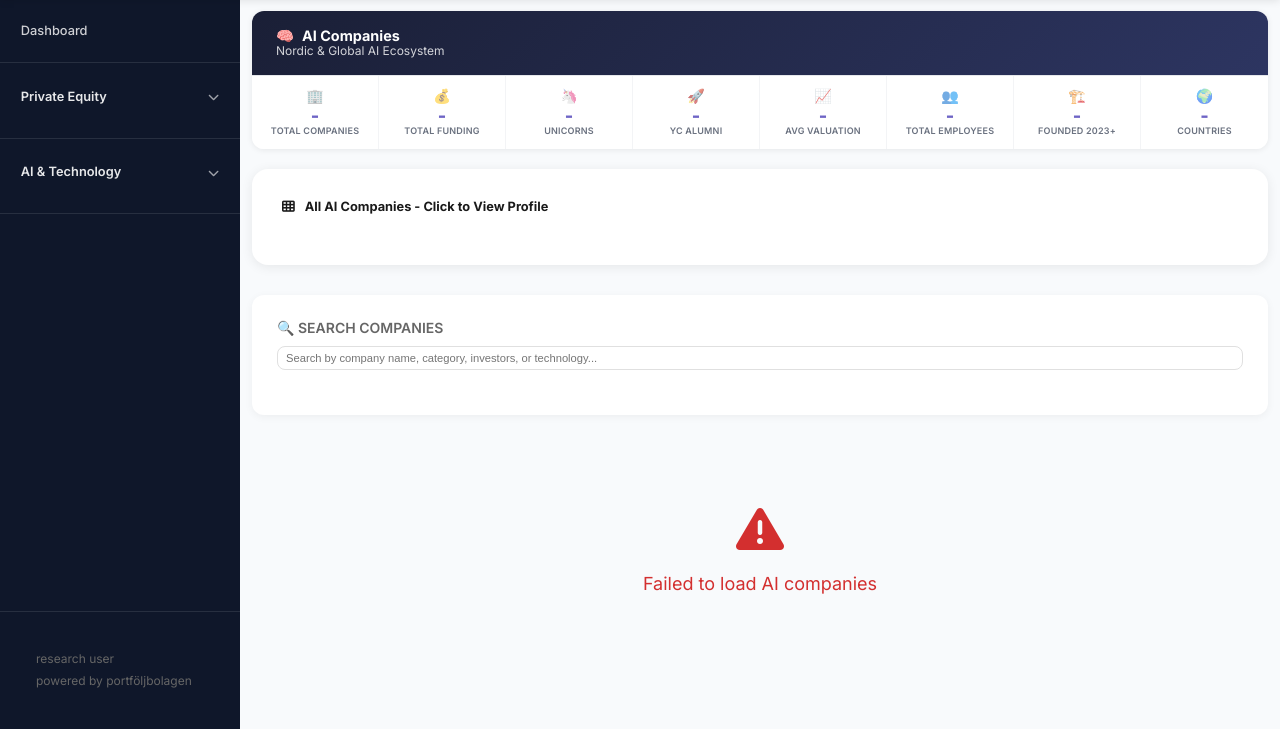
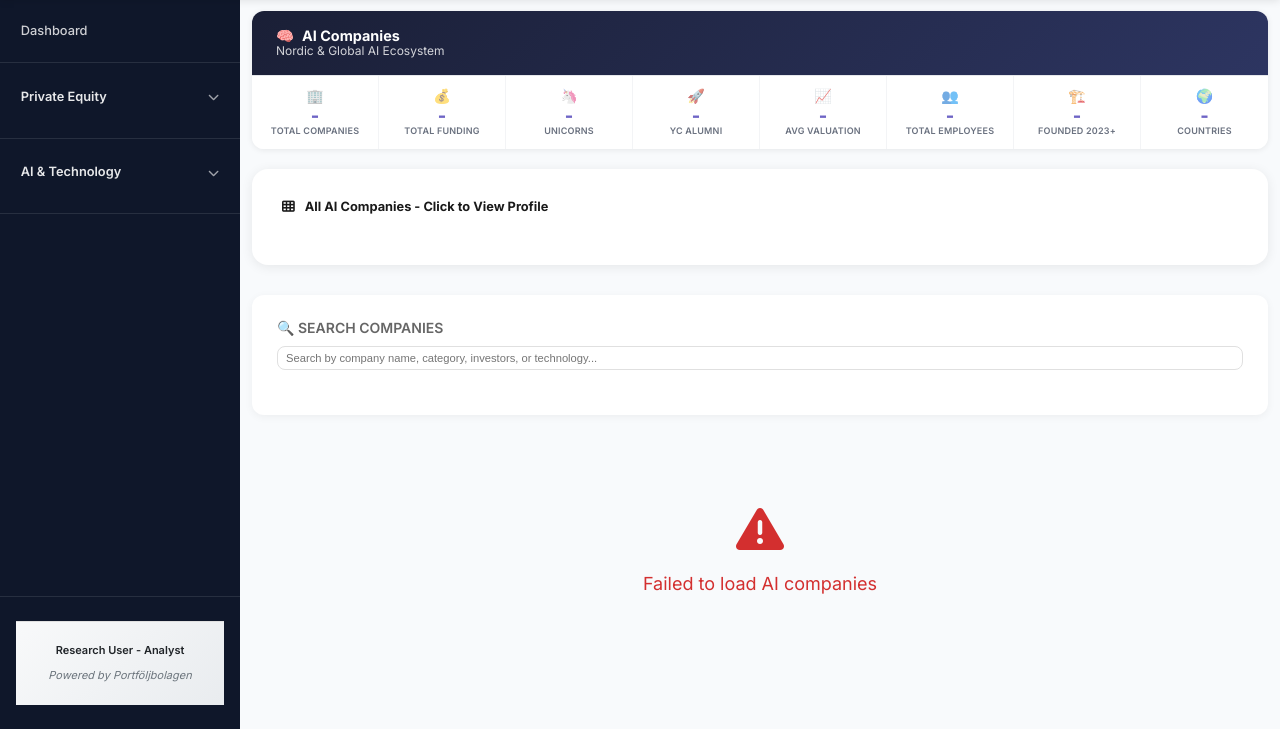
Before and after one commit to EdoardoHahnel/Portfolio-website, a Flask app: page /ai-companies in a window 1280 px wide. Shown: the part 71-800 px from the top of the page. Run offline with Flask 3, Linux system fonts and the light colour scheme; some libraries are stand-ins or nearby versions.

Commit message:
Improve sidebar footer layout with better styling and updated text

```diff
--- a/templates/base.html
+++ b/templates/base.html
@@ -117,9 +117,15 @@
         </div>
 
         <div class="sidebar-footer">
-            <div style="padding: 15px 20px; color: #666; font-size: 12px; line-height: 1.4;">
-                <div style="margin-bottom: 5px;">research user</div>
-                <div>powered by portföljbolagen</div>
+            <div style="padding: 20px; border-top: 1px solid #e0e0e0; background: linear-gradient(135deg, #f8f9fa 0%, #e9ecef 100%);">
+                <div style="text-align: center; color: #495057; font-size: 11px; line-height: 1.6;">
+                    <div style="font-weight: 600; margin-bottom: 8px; color: #212529;">
+                        Research User - Analyst
+                    </div>
+                    <div style="color: #6c757d; font-style: italic;">
+                        Powered by Portföljbolagen
+                    </div>
+                </div>
             </div>
         </div>
     </aside>
```
